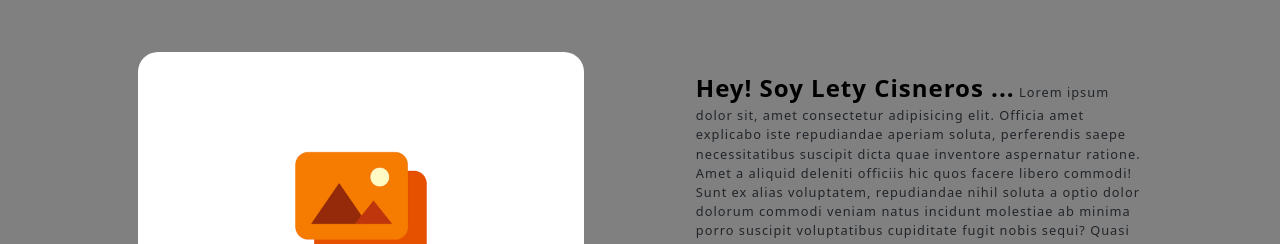
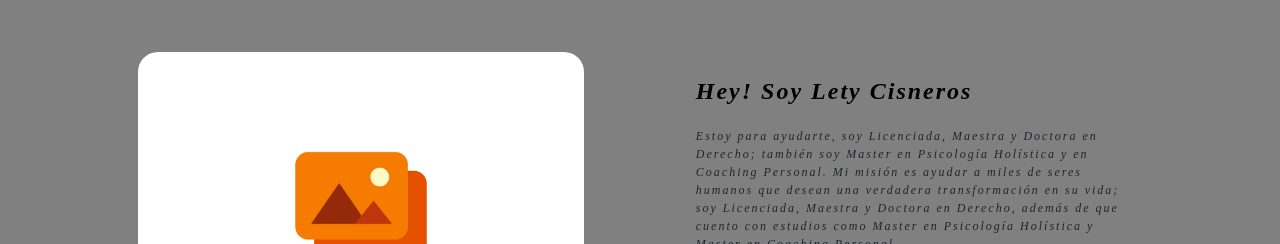
Before and after one commit to Jair-Academlo/lety_cisneros, a React (Vite) app: page /#/ in a window 1280 px wide. Shown: the part 708-952 px from the top of the page. Built offline with nearby package versions, Linux system fonts and the light colour scheme.

Commit message:
update chnages

```diff
--- a/src/components/logos/Logos.jsx
+++ b/src/components/logos/Logos.jsx
@@ -1,6 +1,3 @@
-import React from 'react';
-import './logos.css';
-
 import N1 from '../../imgs/N1.png';
 import N2 from '../../imgs/N2.png';
 import N3 from '../../imgs/N3.png';
@@ -11,6 +8,8 @@ import N7 from '../../imgs/N7.png';
 import N8 from '../../imgs/N8.png';
 import N9 from '../../imgs/N9.png';
 import N10 from '../../imgs/N10.png';
+
+import './logos.css';
 
 const Logos = () => {
 	const logos = [N1, N2, N3, N4, N5, N6, N7, N8, N9, N10];
--- a/src/components/sobreMi/SobreMi.jsx
+++ b/src/components/sobreMi/SobreMi.jsx
@@ -16,18 +16,18 @@ const SobreMi = () => {
 					<div>
 						<div>
 							<p>
-								<span>Hey! Soy Lety Cisneros ...</span> Lorem
-								ipsum dolor sit, amet consectetur adipisicing
-								elit. Officia amet explicabo iste repudiandae
-								aperiam soluta, perferendis saepe necessitatibus
-								suscipit dicta quae inventore aspernatur
-								ratione. Amet a aliquid deleniti officiis hic
-								quos facere libero commodi! Sunt ex alias
-								voluptatem, repudiandae nihil soluta a optio
-								dolor dolorum commodi veniam natus incidunt
-								molestiae ab minima porro suscipit voluptatibus
-								cupiditate fugit nobis sequi? Quasi fugiat at in
-								cumque maxime alias, adipisci iure esse sequi!
+								<span>Hey! Soy Lety Cisneros</span>
+								<br />
+								<br />
+								Estoy para ayudarte, soy Licenciada, Maestra y
+								Doctora en Derecho; también soy Master en
+								Psicología Holística y en Coaching Personal. Mi
+								misión es ayudar a miles de seres humanos que
+								desean una verdadera transformación en su vida;
+								soy Licenciada, Maestra y Doctora en Derecho,
+								además de que cuento con estudios como Master en
+								Psicología Holística y Master en Coaching
+								Personal.
 							</p>
 						</div>
 						<div>
--- a/src/components/sobreMi/sobreMi.css
+++ b/src/components/sobreMi/sobreMi.css
@@ -14,7 +14,7 @@
 	align-items: center;
 }
 
-#section-sobre-mi-div-1 > div {
+#section-sobre-mi-div-1>div {
 	width: 80%;
 	height: 300px;
 	background-color: #fff;
@@ -24,7 +24,7 @@
 	align-items: center;
 }
 
-#section-sobre-mi-div-1 > div img {
+#section-sobre-mi-div-1>div img {
 	width: 150px;
 	height: 150px;
 	object-fit: contain;
@@ -37,7 +37,7 @@
 	align-items: center;
 }
 
-#section-sobre-mi-div-2 > div {
+#section-sobre-mi-div-2>div {
 	width: 80%;
 	height: 300px;
 	display: flex;
@@ -46,18 +46,21 @@
 	align-items: left;
 }
 
-#section-sobre-mi-div-2 > div div p span {
+#section-sobre-mi-div-2>div div p span {
 	font-size: 1.5rem;
 	font-weight: 600;
 	color: black;
 }
 
-#section-sobre-mi-div-2 > div div p {
-	font-size: 0.8rem;
-	letter-spacing: 1px;
+#section-sobre-mi-div-2>div div p {
+	font-size: 0.75rem;
+	letter-spacing: 2px;
+	font-family: 'Times New Roman', Times, serif;
+	font-style: italic;
+
 }
 
-#section-sobre-mi-div-2 > div div button {
+#section-sobre-mi-div-2>div div button {
 	width: 200px;
 	height: 40px;
 	border: none;
```
